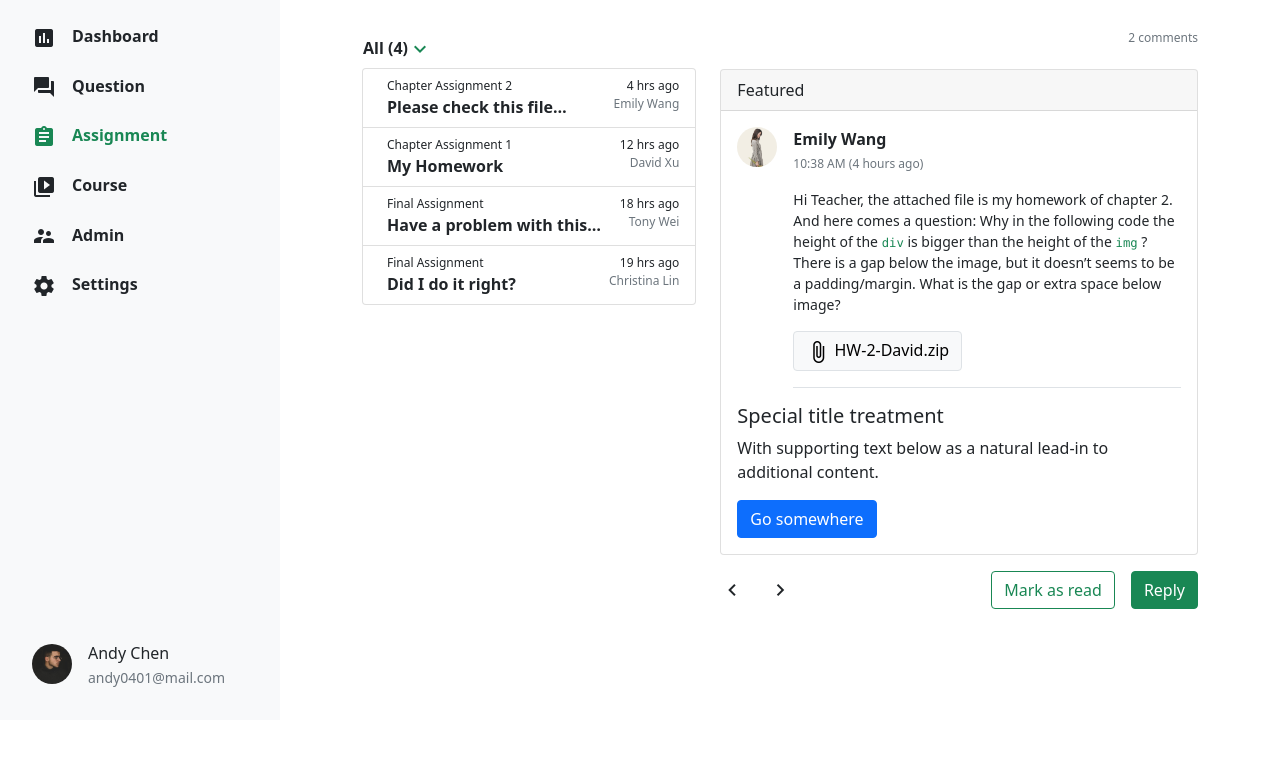
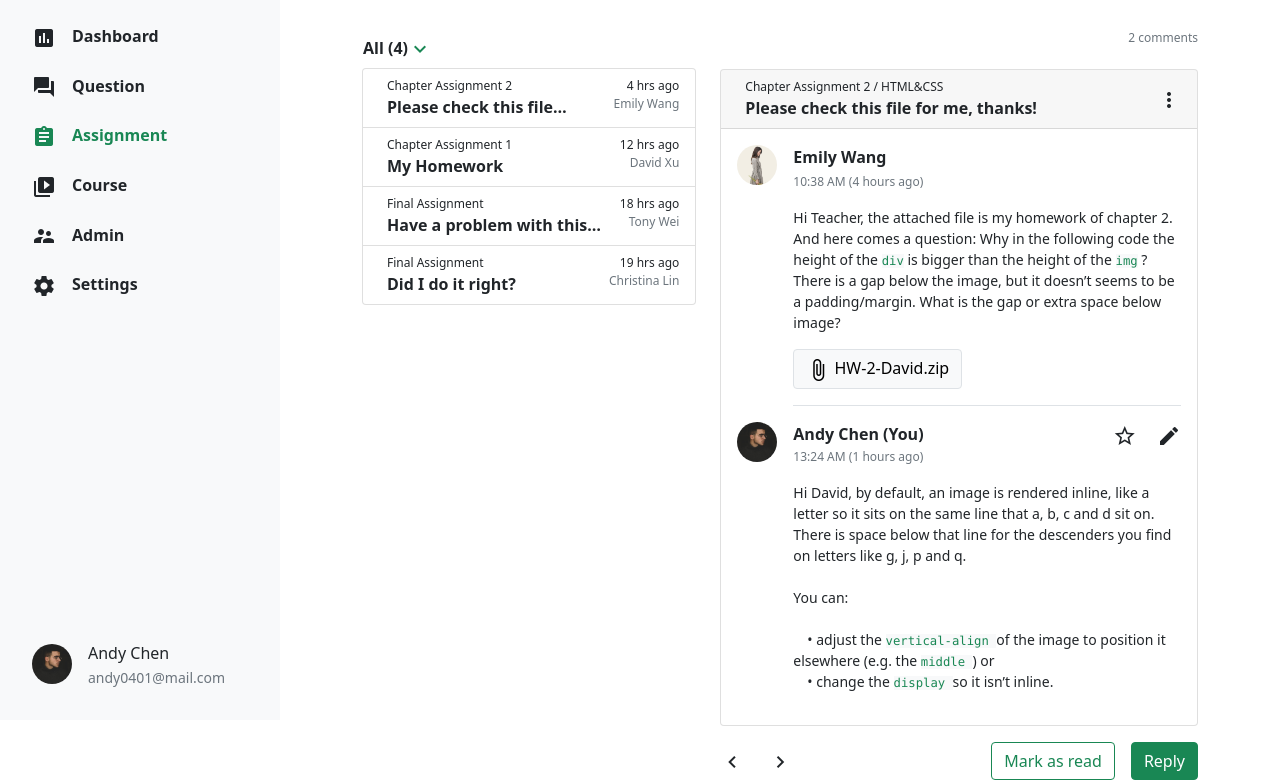
Before and after one commit to JillKate/2022HexWeek5, a plain HTML site: page index.html in a window 1280 px wide. Shown: the part 80-860 px from the top of the page. Before the commit the page ends 800 px from the top, so only its background shows below. Drawn offline with nearby package versions, Linux system fonts and the light colour scheme.

Commit message:
Update 2022-09-13T22:09:42.641Z

```diff
--- a/assets/style/all.css
+++ b/assets/style/all.css
@@ -43,12 +43,18 @@ span {
   padding-top: 32px;
   padding-bottom: 32px; }
 
-.main .student-photo {
-  background-image: url(../images/emilywang.jpeg);
+.main .student-photo,
+.main .user-photo {
   width: 40px;
   height: 40px;
   background-repeat: no-repeat;
   background-position: center center;
   background-size: cover; }
 
+.main .student-photo {
+  background-image: url(../images/emilywang.jpeg); }
+
+.main .user-photo {
+  background-image: url(../images/andychen.jpeg); }
+
 /*# sourceMappingURL=all.css.map */
--- a/index.html
+++ b/index.html
@@ -152,8 +152,14 @@
 
         <div class="collapse show" id="collapseList1">
           <div class="card">
-            <div class="card-header">
-              Featured
+            <div class="card-header d-flex align-items-center">
+              <div class="ms-2 me-auto">
+                <div class="fs-12">Chapter Assignment 2 / HTML&CSS</div>
+                <div class="fw-bold">Please check this file for me, thanks!</div>
+              </div>
+              <div class="text-end">
+                <a class="link-dark" href="#"><span class="material-icons">more_vert</span></a>
+              </div>
             </div>
             <div class="card-body">
               <div class="d-flex mb-3">
@@ -165,8 +171,9 @@
                   <p class="text-secondary mb-3 fs-12">10:38 AM (4 hours ago)</p>
                   <p class="fs-14">Hi Teacher, the attached file is my homework of chapter 2. And here comes a question:
                     Why in the
-                    following code the height of the <code class="text-success">div</code> is bigger than the height of
-                    the <code class="text-success">img</code> ? There is a
+                    following code the height of the <code class="text-success bg-light">div</code> is bigger than the
+                    height of
+                    the <code class="text-success bg-light">img</code> ? There is a
                     gap below the
                     image, but it doesn’t seems to be a padding/margin. What is the gap or extra space below image?</p>
                   <a type="button" class="btn btn-light border mb-3">
@@ -175,17 +182,41 @@
                 </div>
               </div>
 
-              <h5 class="card-title">Special title treatment</h5>
-              <p class="card-text">With supporting text below as a natural lead-in to additional content.</p>
-              <a href="#" class="btn btn-primary">Go somewhere</a>
+              <div class="d-flex">
+                <div class="flex-shrink-0">
+                  <div class="user-photo rounded-circle"></div>
+                </div>
+                <div class="flex-grow-1 ms-3">
+                  <div class="d-flex justify-content-between">
+                    <p class="fw-bold mb-0">Andy Chen (You)</p>
+                    <p class="mb-0">
+                      <a class="link-dark me-3" href="#"><span class="material-icons">star_outline</span></a>
+                      <a class="link-dark" href="#"><span class="material-icons">edit</span></a>
+                    </p>
+                  </div>
+
+                  <p class="text-secondary mb-3 fs-12">13:24 AM (1 hours ago)</p>
+                  <p class="fs-14">Hi David, by default, an image is rendered inline, like a letter so it sits on the
+                    same line that a, b, c and d sit on. There is space below that line for the descenders you find on
+                    letters like g, j, p and q. <br>
+                    <br>
+                    You can: <br>
+                    <br>
+                    　• adjust the <code class="text-success bg-light"> vertical-align </code> of the image to position
+                    it
+                    elsewhere (e.g. the <code class="text-success bg-light"> middle </code> ) or <br>
+                    　• change the <code class="text-success bg-light"> display </code> so it isn’t inline.
+                  </p>
+                </div>
+              </div>
+
             </div>
           </div>
         </div>
-
         <div class="d-flex justify-content-between align-items-center mt-3">
           <div class="d-flex">
-            <span class="material-icons fs-4 me-4">chevron_left</span>
-            <span class="material-icons fs-4">chevron_right</span>
+            <a class="link-dark me-4" href="#"><span class="material-icons">chevron_left</span></a>
+            <a class="link-dark" href="#"><span class="material-icons">chevron_right</span></a>
           </div>
           <div class="d-flex">
             <a type="button" class="btn btn-outline-success me-3">Mark as read</a>
```
Also changed, not shown: 1 other file.
